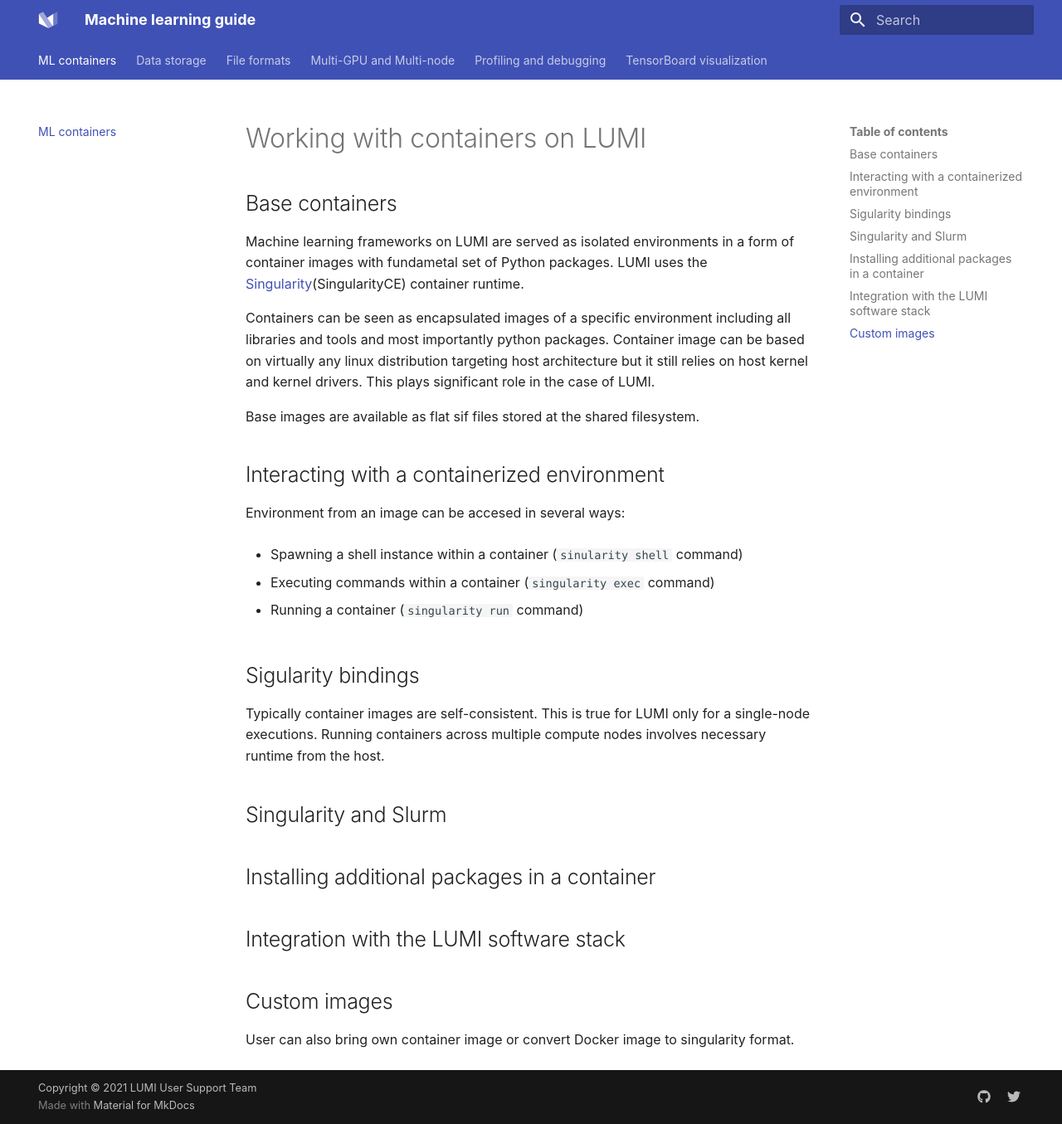
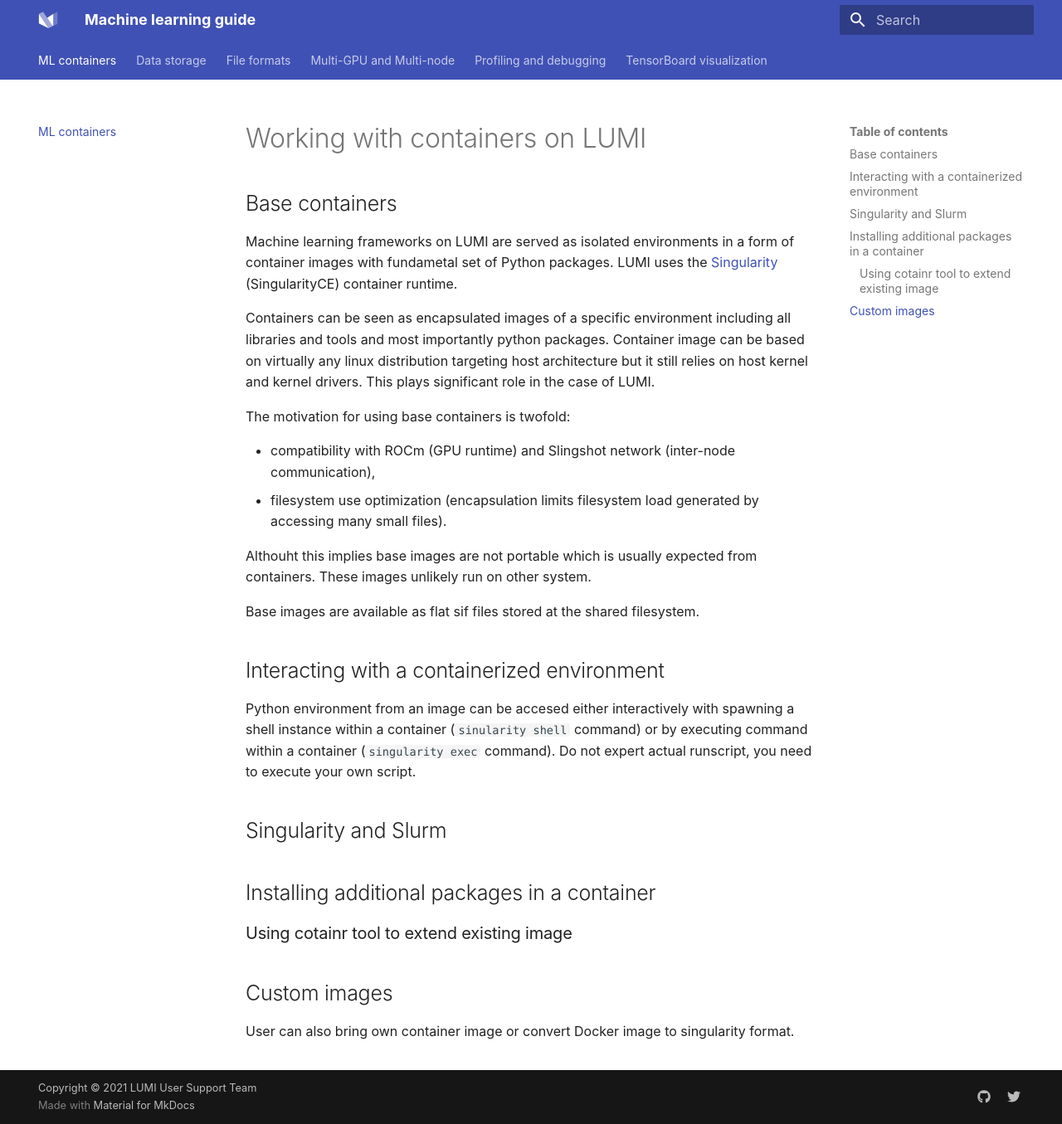
Before and after one commit to aniskhan25/LUMI-AI-Guide, an MkDocs documentation site: the page built from docs/containers.md, in a window 1280 px wide and 1355 px high. Shown: the whole window at 83% size. Built offline with MkDocs 1.6.1 and Material for MkDocs 9.7.7, drawn with Linux system fonts in a browser that asks for light colours.

Commit message:
Align with discussion above

```diff
--- a/docs/containers.md
+++ b/docs/containers.md
@@ -2,33 +2,28 @@
 
 ## Base containers
 
-Machine learning frameworks on LUMI are served as isolated environments in a form of container images with fundametal set of Python packages. LUMI uses the [Singularity](https://docs.sylabs.io/guides/main/user-guide/)(SingularityCE) container runtime.
+Machine learning frameworks on LUMI are served as isolated environments in a form of container images with fundametal set of Python packages. LUMI uses the [Singularity](https://docs.sylabs.io/guides/main/user-guide/) (SingularityCE) container runtime.
 
 Containers can be seen as encapsulated images of a specific environment including all libraries and tools and most importantly python packages. Container image can be based on virtually any linux distribution targeting host architecture but it still relies on host kernel and kernel drivers. This plays significant role in the case of LUMI.
+
+The motivation for using base containers is twofold:
+
+ - compatibility with ROCm (GPU runtime) and Slingshot network (inter-node communication),
+ - filesystem use optimization (encapsulation limits filesystem load generated by accessing many small files).
+
+Althouht this implies base images are not portable which is usually expected from containers. These images unlikely run on other system.
 
 Base images are available as flat sif files stored at the shared filesystem.
 
 ## Interacting with a containerized environment
 
-Environment from an image can be accesed in several ways:
-
- - Spawning a shell instance within a container (`sinularity shell` command)
-
- - Executing commands within a container (`singularity exec` command)
-
- - Running a container (`singularity run` command)
-
-## Sigularity bindings
-
-Typically container images are self-consistent. This is true for LUMI only for a single-node executions. Running containers across multiple compute nodes involves necessary runtime from the host.
+Python environment from an image can be accesed either interactively with spawning a shell instance within a container (`sinularity shell` command) or by executing command within a container (`singularity exec` command). Do not expert actual runscript, you need to execute your own script.
 
 ## Singularity and Slurm
 
-
-
 ## Installing additional packages in a container
 
-## Integration with the LUMI software stack
+### Using cotainr tool to extend existing image
 
 ## Custom images
 
```
